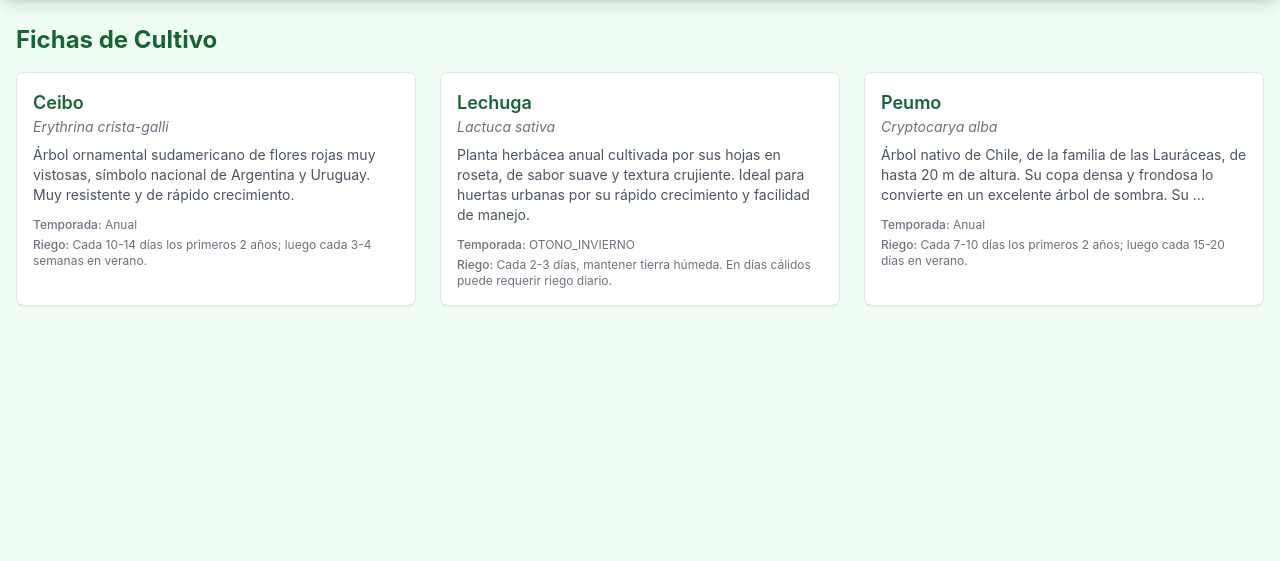
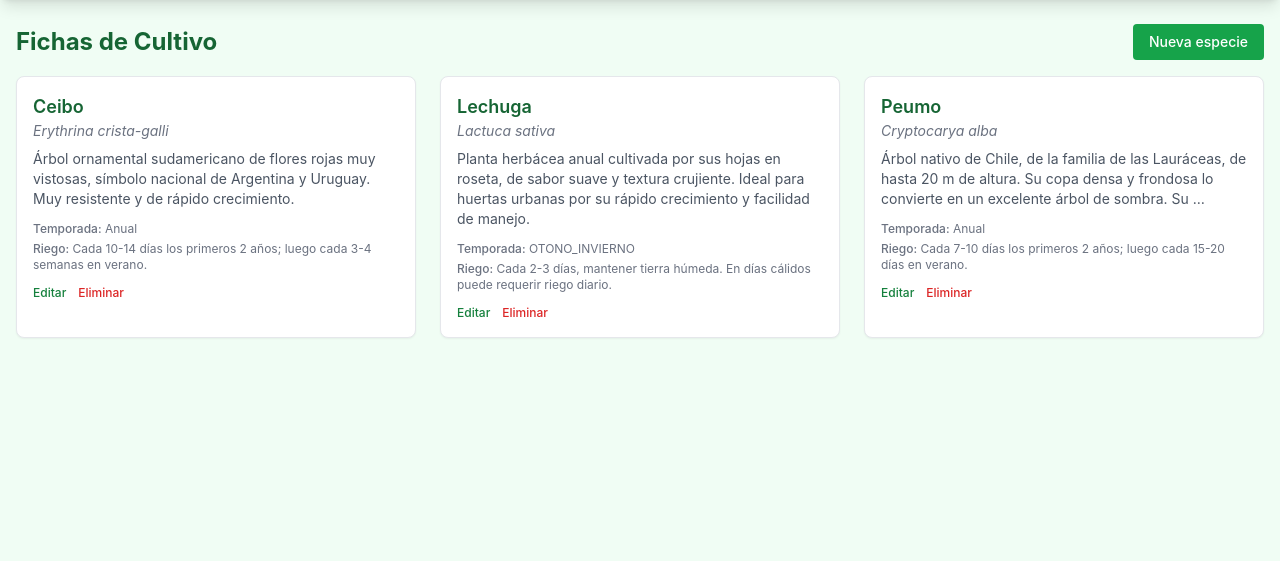
Before and after one commit to josemorahj/huerta-cea, a Django app: page /crops/fichas/ in a window 1280 px wide. Shown: the part 52-613 px from the top of the page. Run offline with Django 5.2, Linux system fonts and the light colour scheme; a user stored in the database is signed in; data comes from the database, SQL or seed files in the repository; tables that the repository leaves empty hold one stand-in row (values such as "Sample post"); parts of the project's set-up code (start-up, migrations or seed data) failed here and were passed over; some libraries are stand-ins or nearby versions.

Commit message:
feat: gestion web de Especie (RF-02) - crear, editar, eliminar

```diff
--- a/crops/urls.py
+++ b/crops/urls.py
@@ -6,6 +6,9 @@
 urlpatterns = [
     path("", views.fichas_view, name="fichas"),
     path("fichas/", views.fichas_cultivo_list, name="fichas_list"),
-    path("fichas/<int:pk>/", views.ficha_detalle_view, name="ficha_detalle"),
+    path("fichas/int:pk/", views.ficha_detalle_view, name="ficha_detalle"),
+    path("fichas/crear/", views.especie_crear_view, name="especie_crear"),
+    path("fichas/int:pk/editar/", views.especie_editar_view, name="especie_editar"),
+    path("fichas/int:pk/eliminar/", views.especie_eliminar_view, name="especie_eliminar"),
     path("calendario/", views.calendario_view, name="calendario"),
 ]
--- a/crops/views.py
+++ b/crops/views.py
@@ -1,8 +1,15 @@
-from django.shortcuts import render, get_object_or_404
+from django.shortcuts import render, get_object_or_404, redirect
 from django.utils import timezone
+from django.contrib.auth.decorators import login_required
+from django.contrib import messages
 import calendar
 from activities.models import Actividad
 from .models import Especie, CicloCultivo
+from .forms import EspecieForm, CicloCultivoForm
+
+def es_admin(user):
+    return user.is_authenticated and getattr(user, 'rol', None) == 'admin'
+
 
 MESES_ES = {
     1: 'Enero', 2: 'Febrero', 3: 'Marzo', 4: 'Abril',
@@ -151,3 +158,57 @@
     """
     especie = get_object_or_404(Especie, pk=pk)
     return render(request, 'crops/ficha_detalle.html', {'especie': especie})
+
+
+@login_required
+def especie_crear_view(request):
+    if not es_admin(request.user):
+        messages.error(request, 'No tienes permiso para realizar esta acción.')
+        return redirect('crops:fichas_list')
+
+    if request.method == 'POST':
+        form = EspecieForm(request.POST, request.FILES)
+        if form.is_valid():
+            form.save()
+            messages.success(request, 'Especie creada correctamente.')
+            return redirect('crops:fichas_list')
+    else:
+        form = EspecieForm()
+
+    return render(request, 'crops/especie_form.html', {'form': form, 'modo': 'crear'})
+
+
+@login_required
+def especie_editar_view(request, pk):
+    especie = get_object_or_404(Especie, pk=pk)
+
+    if not es_admin(request.user):
+        messages.error(request, 'No tienes permiso para realizar esta acción.')
+        return redirect('crops:fichas_list')
+
+    if request.method == 'POST':
+        form = EspecieForm(request.POST, request.FILES, instance=especie)
+        if form.is_valid():
+            form.save()
+            messages.success(request, 'Especie actualizada correctamente.')
+            return redirect('crops:fichas_list')
+    else:
+        form = EspecieForm(instance=especie)
+
+    return render(request, 'crops/especie_form.html', {'form': form, 'modo': 'editar', 'especie': especie})
+
+
+@login_required
+def especie_eliminar_view(request, pk):
+    especie = get_object_or_404(Especie, pk=pk)
+
+    if not es_admin(request.user):
+        messages.error(request, 'No tienes permiso para realizar esta acción.')
+        return redirect('crops:fichas_list')
+
+    if request.method == 'POST':
+        especie.delete()
+        messages.success(request, 'Especie eliminada correctamente.')
+        return redirect('crops:fichas_list')
+
+    return render(request, 'crops/especie_confirm_delete.html', {'especie': especie})
--- /dev/null
+++ b/templates/crops/especie_confirm_delete.html
@@ -0,0 +1,2 @@
+{% extends "base.html" %} {% block title %}Eliminar especie - Huerta CEA{% endblock %} {% block content %} <h1 class="text-2xl font-bold text-green-800 mb-6">Eliminar especie</h1>
+<div class="bg-white rounded-lg shadow-sm border border-gray-200 p-6 max-w-xl"> <p class="text-gray-700 mb-6"> ¿Estás seguro de que deseas eliminar la especie <strong>{{ especie.nombre_comun }}</strong>? Esta acción no se puede deshacer. </p> <form method="post"> {% csrf_token %} <div class="flex gap-3"> <button type="submit" class="bg-red-600 hover:bg-red-500 text-white text-sm font-medium px-4 py-2 rounded transition"> Eliminar </button> <a href="{% url 'crops:fichas_list' %}" class="text-sm text-gray-600 hover:text-gray-800 px-4 py-2"> Cancelar </a> </div> </form> </div> {% endblock %}
--- /dev/null
+++ b/templates/crops/especie_form.html
@@ -0,0 +1,2 @@
+{% extends "base.html" %} {% block title %}{% if modo == 'crear' %}Nueva especie{% else %}Editar especie{% endif %} - Huerta CEA{% endblock %} {% block content %} <h1 class="text-2xl font-bold text-green-800 mb-6"> {% if modo == 'crear' %}Nueva especie{% else %}Editar especie{% endif %} </h1>
+<form method="post" enctype="multipart/form-data" class="bg-white rounded-lg shadow-sm border border-gray-200 p-6 max-w-xl space-y-4"> {% csrf_token %} {% for field in form %} <div> <label for="{{ field.id_for_label }}" class="block text-sm font-medium text-gray-700 mb-1"> {{ field.label }} </label> {{ field }} {% if field.errors %} <p class="text-red-600 text-xs mt-1">{{ field.errors|join:", " }}</p> {% endif %} </div> {% endfor %} <div class="flex gap-3 pt-2"> <button type="submit" class="bg-green-600 hover:bg-green-500 text-white text-sm font-medium px-4 py-2 rounded transition"> Guardar </button> <a href="{% url 'crops:fichas_list' %}" class="text-sm text-gray-600 hover:text-gray-800 px-4 py-2"> Cancelar </a> </div> </form> {% endblock %}
--- a/templates/crops/fichas_list.html
+++ b/templates/crops/fichas_list.html
@@ -1,29 +1,3 @@
-{% extends "base.html" %}
-{% block title %}Fichas de Cultivo - Huerta CEA{% endblock %}
-{% block content %}
-<h1 class="text-2xl font-bold text-green-800 mb-4">Fichas de Cultivo</h1>
-
-{% if especies %}
-<div class="grid gap-6 md:grid-cols-2 lg:grid-cols-3">
-    {% for especie in especies %}
-    <div class="bg-white rounded-lg shadow-sm border border-gray-200 p-4 hover:shadow-md transition">
-        <h2 class="text-lg font-semibold text-green-800">
-            <a href="{% url 'crops:ficha_detalle' especie.pk %}" class="hover:text-green-600 transition">{{ especie.nombre_comun }}</a>
-        </h2>
-        {% if especie.nombre_cientifico %}
-        <p class="text-sm text-gray-500 italic">{{ especie.nombre_cientifico }}</p>
-        {% endif %}
-        <p class="text-sm text-gray-600 mt-2">{{ especie.descripcion|truncatewords:30 }}</p>
-        <div class="mt-3 text-xs text-gray-500 space-y-1">
-            <p><span class="font-medium">Temporada:</span> {{ especie.get_temporada_recomendada_display }}</p>
-            <p><span class="font-medium">Riego:</span> {{ especie.frecuencia_riego }}</p>
-        </div>
-    </div>
-    {% endfor %}
-</div>
-{% else %}
-<div class="bg-yellow-50 border-l-4 border-yellow-400 p-4 rounded">
-    <p class="text-yellow-800 text-sm">No hay fichas de cultivo disponibles.</p>
-</div>
-{% endif %}
-{% endblock %}
+{% extends "base.html" %} {% block title %}Fichas de Cultivo - Huerta CEA{% endblock %} {% block content %} <div class="flex items-center justify-between mb-4"> <h1 class="text-2xl font-bold text-green-800">Fichas de Cultivo</h1> {% if user.is_authenticated and user.rol == 'admin' %} <a href="{% url 'crops:especie_crear' %}" class="bg-green-600 hover:bg-green-500 text-white text-sm font-medium px-4 py-2 rounded transition">
+Nueva especie </a> {% endif %} </div>
+{% if especies %} <div class="grid gap-6 md:grid-cols-2 lg:grid-cols-3"> {% for especie in especies %} <div class="bg-white rounded-lg shadow-sm border border-gray-200 p-4 hover:shadow-md transition"> <h2 class="text-lg font-semibold text-green-800"> <a href="{% url 'crops:ficha_detalle' especie.pk %}" class="hover:text-green-600 transition">{{ especie.nombre_comun }}</a> </h2> {% if especie.nombre_cientifico %} <p class="text-sm text-gray-500 italic">{{ especie.nombre_cientifico }}</p> {% endif %} <p class="text-sm text-gray-600 mt-2">{{ especie.descripcion|truncatewords:30 }}</p> <div class="mt-3 text-xs text-gray-500 space-y-1"> <p><span class="font-medium">Temporada:</span> {{ especie.get_temporada_recomendada_display }}</p> <p><span class="font-medium">Riego:</span> {{ especie.frecuencia_riego }}</p> </div> {% if user.is_authenticated and user.rol == 'admin' %} <div class="mt-3 flex gap-3 text-xs"> <a href="{% url 'crops:especie_editar' especie.pk %}" class="text-green-700 hover:text-green-500 font-medium">Editar</a> <a href="{% url 'crops:especie_eliminar' especie.pk %}" class="text-red-600 hover:text-red-500 font-medium">Eliminar</a> </div> {% endif %} </div> {% endfor %} </div> {% else %} <div class="bg-yellow-50 border-l-4 border-yellow-400 p-4 rounded"> <p class="text-yellow-800 text-sm">No hay fichas de cultivo disponibles.</p> </div> {% endif %} {% endblock %}
```
Also changed, not shown: crops/forms.py (added, +37 -0 lines).
